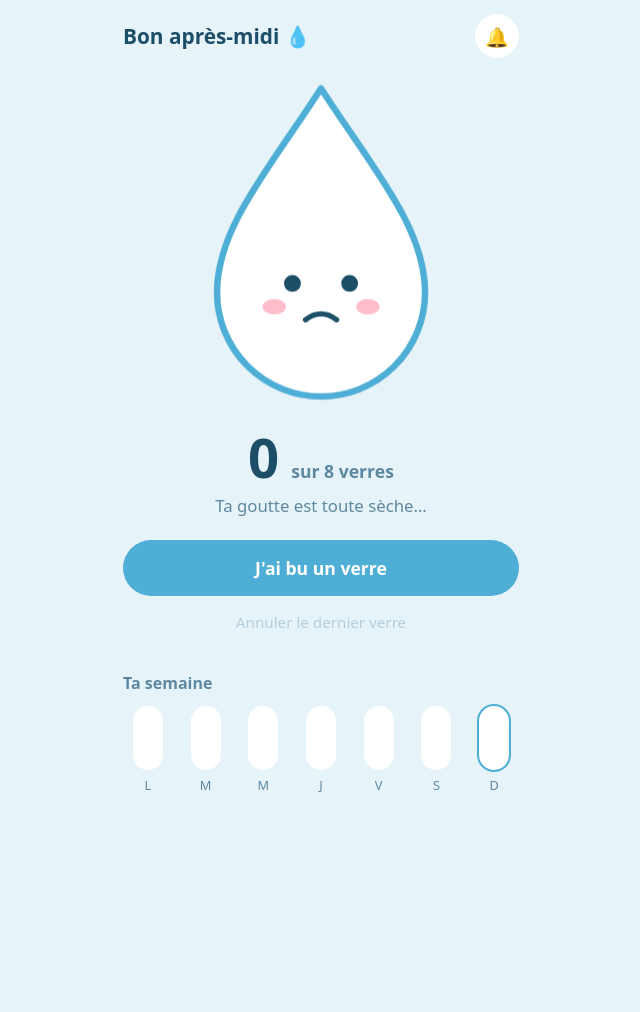
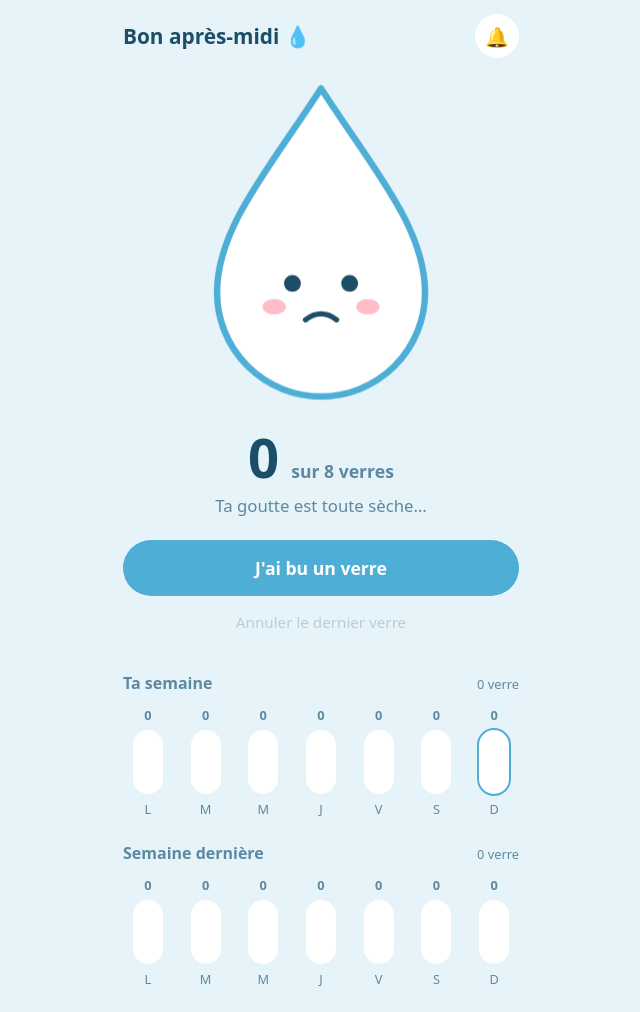
Before and after one commit to Poubelle31/NonoGlou, a plain HTML site: page index.html in a window 1280 px wide. Shown: the whole page, without its empty margins (319-959 px from the left). Before the commit the page ends 818 px from the top, so only its background shows below. Drawn offline with Linux system fonts and the light colour scheme.

Commit message:
Add files via upload

```diff
--- a/app.js
+++ b/app.js
@@ -88,20 +88,28 @@
     renderWeek();
   }
 
-  function renderWeek() {
+  // Une rangée de 7 barres. offset = 0 : les 7 derniers jours ; offset = 1 : les 7 jours d'avant.
+  function renderRow(listId, totalId, offset) {
     const letters = ['D', 'L', 'M', 'M', 'J', 'V', 'S'];
-    const ol = $('week');
+    const ol = $(listId);
     ol.innerHTML = '';
+    let total = 0;
     for (let i = 6; i >= 0; i--) {
       const d = new Date();
-      d.setDate(d.getDate() - i);
+      d.setDate(d.getDate() - i - offset * 7);
       const n = state.days[dayKey(d)] || 0;
+      total += n;
       const li = document.createElement('li');
-      if (i === 0) li.className = 'today';
-      li.title = `${n} verre${n > 1 ? 's' : ''}`;
-      li.innerHTML = `<div class="bar"><i style="--h:${Math.min(n / GOAL, 1) * 100}%"></i></div><span>${letters[d.getDay()]}</span>`;
+      if (i === 0 && offset === 0) li.className = 'today';
+      li.innerHTML = `<b>${n}</b><div class="bar"><i style="--h:${Math.min(n / GOAL, 1) * 100}%"></i></div><span>${letters[d.getDay()]}</span>`;
       ol.appendChild(li);
     }
+    $(totalId).textContent = `${total} verre${total > 1 ? 's' : ''}`;
+  }
+
+  function renderWeek() {
+    renderRow('week', 'totalThis', 0);
+    renderRow('lastWeek', 'totalLast', 1);
   }
 
   // ---------- Interactions ----------
--- a/index.html
+++ b/index.html
@@ -72,9 +72,18 @@
       <button class="ghost" id="undo">Annuler le dernier verre</button>
     </div>
 
-    <section class="week" aria-label="Les 7 derniers jours">
-      <h2>Ta semaine</h2>
+    <section class="week" aria-label="Historique">
+      <div class="week-head">
+        <h2>Ta semaine</h2>
+        <span id="totalThis"></span>
+      </div>
       <ol id="week"></ol>
+
+      <div class="week-head past">
+        <h2>Semaine dernière</h2>
+        <span id="totalLast"></span>
+      </div>
+      <ol id="lastWeek" class="past"></ol>
     </section>
   </main>
 
--- a/style.css
+++ b/style.css
@@ -154,7 +154,17 @@ button { font: inherit; cursor: pointer; }
 .ghost:disabled { opacity: .35; }
 
 .week { width: 100%; margin-top: 30px; }
-.week h2 { margin: 0 0 12px; font-size: 1rem; font-weight: 600; color: var(--ink-soft); }
+.week-head {
+  display: flex;
+  align-items: baseline;
+  justify-content: space-between;
+  margin-bottom: 12px;
+}
+.week-head.past { margin-top: 24px; }
+.week h2 { margin: 0; font-size: 1rem; font-weight: 600; color: var(--ink-soft); }
+.week-head span { font-size: .9rem; color: var(--ink-soft); }
+.week ol.past .bar i { opacity: .6; }
+.week b { font-size: .8rem; font-weight: 600; color: var(--ink-soft); }
 .week ol {
   list-style: none;
   margin: 0;
```
